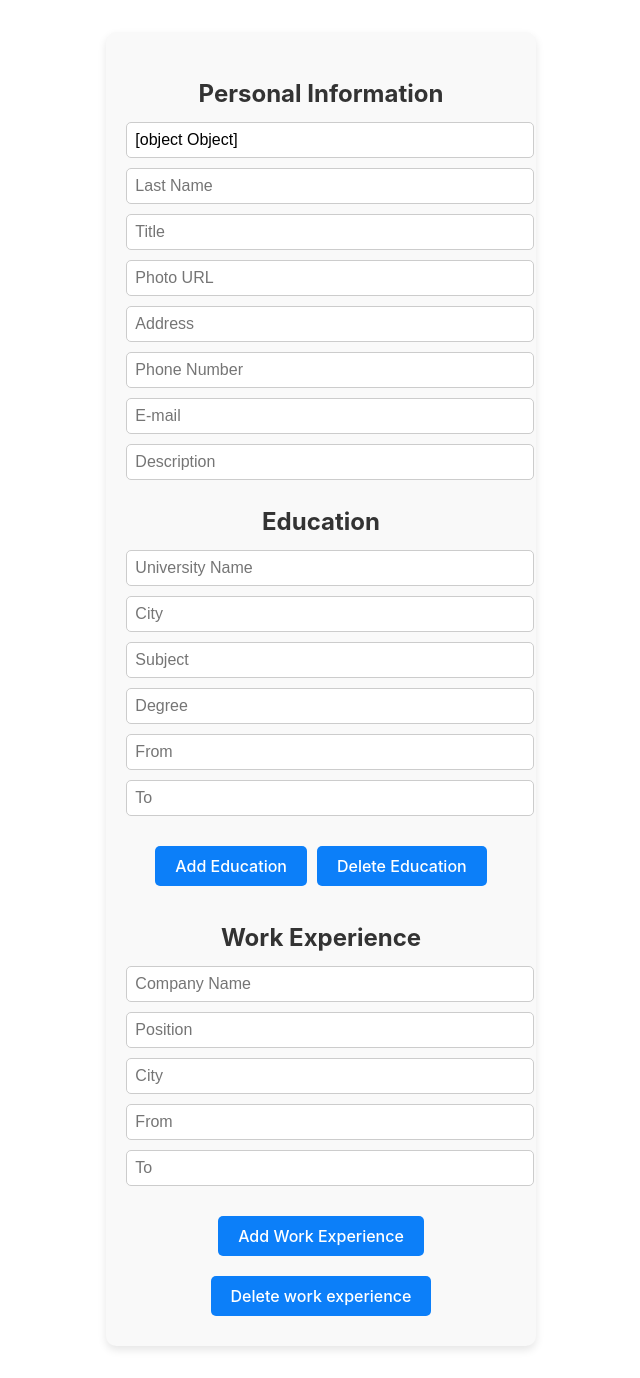
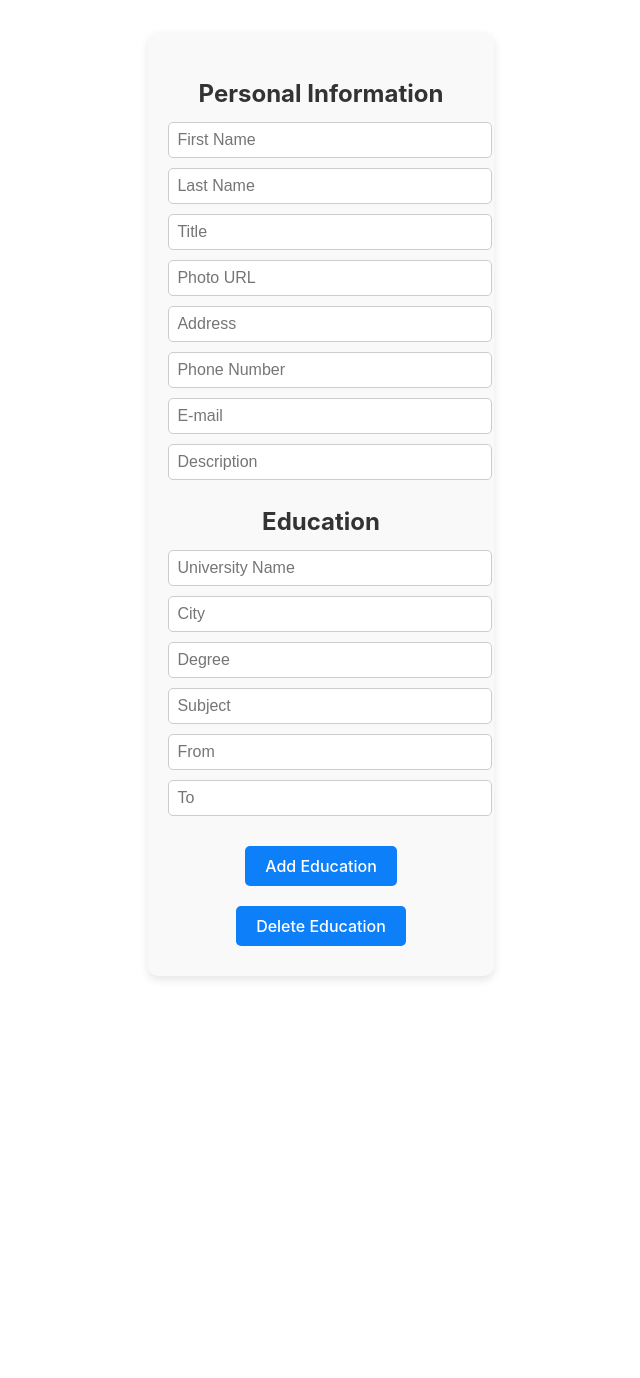
Before and after one commit to luidji95/CV-Creator, a React (Vite) app: page / in a window 1280 px wide. Shown: the whole page, without its empty margins (319-959 px from the left). After the commit the page ends 1008 px from the top, so only its background shows below. Built offline with nearby package versions, Linux system fonts and the light colour scheme.

Commit message:
adding input component, app logic changed

```diff
--- a/src/App.jsx
+++ b/src/App.jsx
@@ -1,10 +1,11 @@
 import { useState } from "react";
+import Input from "./Input";
 import "./App.css";
 
 function App() {
   const [cv, setCv] = useState({
     personalInfo: {
-      firstname: { value: "", placeholder: "" },
+      firstname: "",
       lastname: "",
       title: "",
       photo: "",
@@ -56,17 +57,6 @@ function App() {
     });
   };
 
-  const handleWorkChange = (index, field, value) => {
-    setCv((prevCv) => {
-      const updatedWork = [...prevCv.workExperience];
-      updatedWork[index] = {
-        ...updatedWork[index],
-        [field]: value,
-      };
-      return { ...prevCv, workExperience: updatedWork };
-    });
-  };
-
   const addEducation = () => {
     setCv((prevCv) => ({
       ...prevCv,
@@ -84,21 +74,6 @@ function App() {
     }));
   };
 
-  const addWorkExperience = () => {
-    setCv((prevCv) => ({
-      ...prevCv,
-      workExperience: [
-        ...prevCv.workExperience,
-        {
-          companyName: "",
-          position: "",
-          city: "",
-          from: "",
-          to: "",
-        },
-      ],
-    }));
-  };
   const deleteEducation = () => {
     setCv((prevCv) => ({
       ...prevCv,
@@ -106,186 +81,59 @@ function App() {
     }));
   };
 
-  const deleteWorkExperience = () => {
-    setCv((prevCv) => ({
-      ...prevCv,
-      workExperience: prevCv.workExperience.slice(0, -1),
-    }));
-  };
+  const personalInfoFields = [
+    { name: "firstname", placeholder: "First Name" },
+    { name: "lastname", placeholder: "Last Name" },
+    { name: "title", placeholder: "Title" },
+    { name: "photo", placeholder: "Photo URL" },
+    { name: "adress", placeholder: "Address" },
+    { name: "phonenumber", placeholder: "Phone Number" },
+    { name: "email", placeholder: "E-mail" },
+    { name: "description", placeholder: "Description" },
+  ];
+
+  const educationFields = [
+    { name: "universityName", placeholder: "University Name" },
+    { name: "city", placeholder: "City" },
+    { name: "degree", placeholder: "Degree" },
+    { name: "subject", placeholder: "Subject" },
+    { name: "from", placeholder: "From" },
+    { name: "to", placeholder: "To" },
+  ];
 
   return (
     <div className="div-main">
       <h3>Personal Information</h3>
-      <input
-        type="text"
-        name="firstname"
-        placeholder="First Name"
-        value={cv.personalInfo.firstname}
-        onChange={(e) => handlePersonalInfoChange("firstname", e.target.value)}
-      />
-      <input
-        type="text"
-        name="lastname"
-        placeholder="Last Name"
-        value={cv.personalInfo.lastname}
-        onChange={(e) => handlePersonalInfoChange("lastname", e.target.value)}
-      />
-      <input
-        type="text"
-        name="title"
-        placeholder="Title"
-        value={cv.personalInfo.title}
-        onChange={(e) => handlePersonalInfoChange("title", e.target.value)}
-      />
-      <input
-        type="text"
-        name="photo"
-        placeholder="Photo URL"
-        value={cv.personalInfo.photo}
-        onChange={(e) => handlePersonalInfoChange("photo", e.target.value)}
-      />
-      <input
-        type="text"
-        name="adress"
-        placeholder="Address"
-        value={cv.personalInfo.adress}
-        onChange={(e) => handlePersonalInfoChange("adress", e.target.value)}
-      />
-      <input
-        type="text"
-        name="phonenumber"
-        placeholder="Phone Number"
-        value={cv.personalInfo.phonenumber}
-        onChange={(e) =>
-          handlePersonalInfoChange(e.target.name, e.target.value)
-        }
-      />
-      <input
-        type="text"
-        name="email"
-        placeholder="E-mail"
-        value={cv.personalInfo.email}
-        onChange={(e) => handlePersonalInfoChange("email", e.target.value)}
-      />
-      <input
-        type="text"
-        name="description"
-        placeholder="Description"
-        value={cv.personalInfo.description}
-        onChange={(e) =>
-          handlePersonalInfoChange("description", e.target.value)
-        }
-      />
+      {personalInfoFields.map((field) => (
+        <Input
+          key={field.name}
+          name={field.name}
+          placeholder={field.placeholder}
+          value={cv.personalInfo[field.name]}
+          onChange={handlePersonalInfoChange}
+        />
+      ))}
 
       <h3>Education</h3>
       {cv.education.map((edu, index) => (
         <div key={index}>
-          <input
-            type="text"
-            name="universityName"
-            placeholder="University Name"
-            value={edu.universityName}
-            onChange={(e) =>
-              handleEducationChange(index, "universityName", e.target.value)
-            }
-          />
-          <input
-            type="text"
-            name="city"
-            placeholder="City"
-            value={edu.city}
-            onChange={(e) =>
-              handleEducationChange(index, "city", e.target.value)
-            }
-          />
-          <input
-            type="text"
-            name="subject"
-            placeholder="Subject"
-            value={edu.subject}
-            onChange={(e) =>
-              handleEducationChange(index, "subject", e.target.value)
-            }
-          />
-          <input
-            type="text"
-            name="degree"
-            placeholder="Degree"
-            value={edu.degree}
-            onChange={(e) =>
-              handleEducationChange(index, "degree", e.target.value)
-            }
-          />
-          <input
-            type="text"
-            name="from"
-            placeholder="From"
-            value={edu.from}
-            onChange={(e) =>
-              handleEducationChange(index, "from", e.target.value)
-            }
-          />
-          <input
-            type="text"
-            name="to"
-            placeholder="To"
-            value={edu.to}
-            onChange={(e) => handleEducationChange(index, "to", e.target.value)}
-          />
+          {educationFields.map((field) => (
+            <Input
+              key={field.name}
+              name={field.name}
+              placeholder={field.placeholder}
+              value={edu[field.name]}
+              onChange={(name, value) =>
+                handleEducationChange(index, name, value)
+              }
+            />
+          ))}
         </div>
       ))}
       <button onClick={addEducation}>Add Education</button>
       <button onClick={deleteEducation}>Delete Education</button>
-
-      <h3>Work Experience</h3>
-      {cv.workExperience.map((work, index) => (
-        <div key={index}>
-          <input
-            type="text"
-            name="companyName"
-            placeholder="Company Name"
-            value={work.companyName}
-            onChange={(e) =>
-              handleWorkChange(index, "companyName", e.target.value)
-            }
-          />
-          <input
-            type="text"
-            name="position"
-            placeholder="Position"
-            value={work.position}
-            onChange={(e) =>
-              handleWorkChange(index, "position", e.target.value)
-            }
-          />
-          <input
-            type="text"
-            name="city"
-            placeholder="City"
-            value={work.city}
-            onChange={(e) => handleWorkChange(index, "city", e.target.value)}
-          />
-          <input
-            type="text"
-            name="from"
-            placeholder="From"
-            value={work.from}
-            onChange={(e) => handleWorkChange(index, "from", e.target.value)}
-          />
-          <input
-            type="text"
-            name="to"
-            placeholder="To"
-            value={work.to}
-            onChange={(e) => handleWorkChange(index, "to", e.target.value)}
-          />
-        </div>
-      ))}
-      <button onClick={addWorkExperience}>Add Work Experience</button>
-      <button onClick={deleteWorkExperience}>Delete work experience</button>
     </div>
   );
 }
 
 export default App;
-// napravit inpute preko petlje
--- /dev/null
+++ b/src/Input.jsx
@@ -0,0 +1,14 @@
+const Input = ({ name, placeholder, value, onChange }) => {
+  return (
+    <input
+      type="text"
+      name={name}
+      placeholder={placeholder}
+      value={value}
+      onChange={(e) => onChange(name, e.target.value)}
+      className="input-field"
+    />
+  );
+};
+
+export default Input;
```
